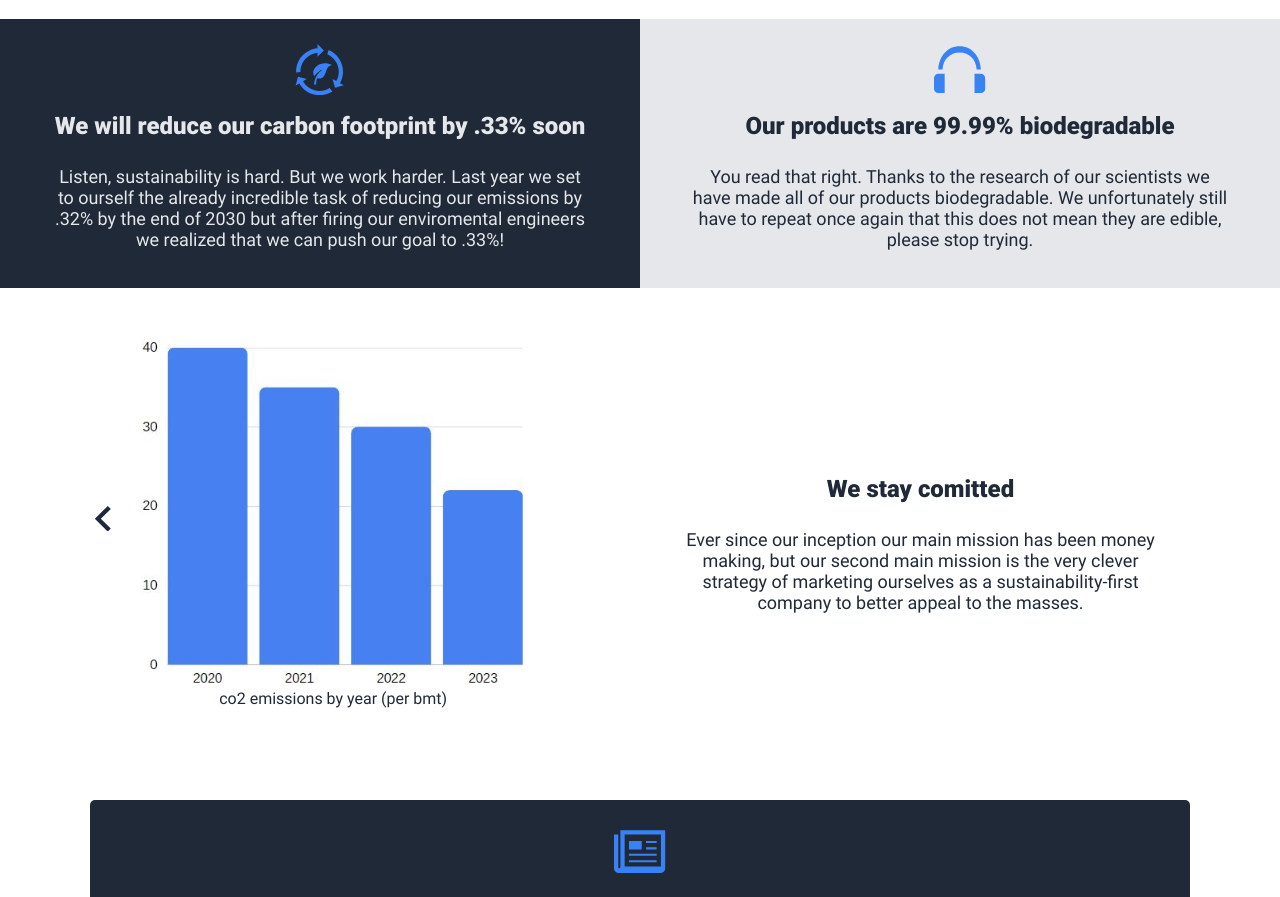
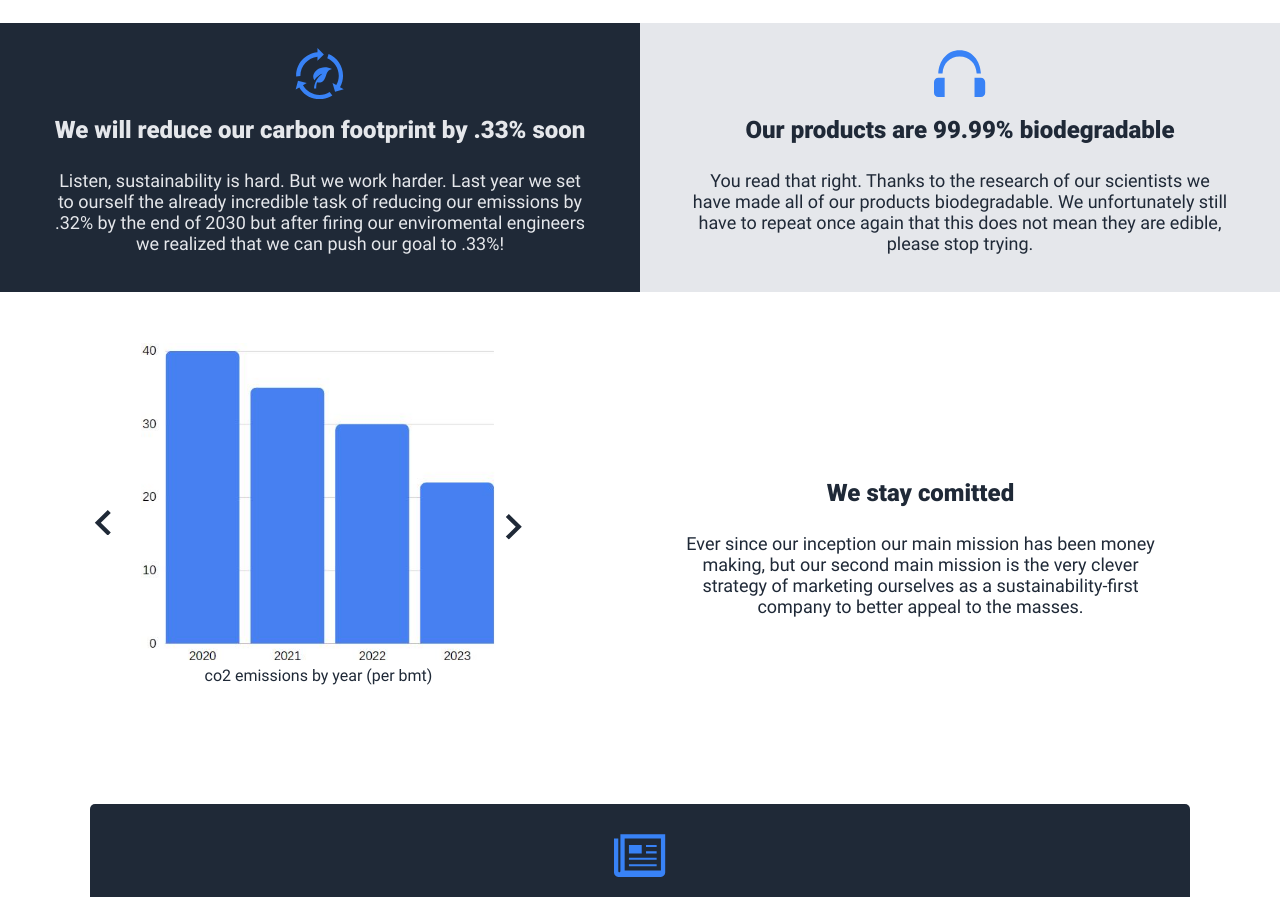
Before and after one commit to botirk38/product-landing-page, a plain HTML site: page sustainability.html in a window 1280 px wide. Shown: the part 472-1369 px from the top of the page. Drawn offline with Linux system fonts and the light colour scheme.

Commit message:
chart arrow fix + wide desktop layout fix

```diff
--- a/sustainability.css
+++ b/sustainability.css
@@ -57,9 +57,6 @@ header nav ul li a.nav-selected {
 .sustainability {
     color: var(--info-section-header-text-color);
     text-align: center;
-    display: flex;
-    flex-wrap: wrap;
-    justify-content: center;
     margin-bottom: 2vw;
 }
 
@@ -73,6 +70,11 @@ header nav ul li a.nav-selected {
     padding: 3vw 0;
     position: relative;
     width: 100%;
+}
+
+.sustainability .sustainability-categories {
+    display: flex;
+    justify-content: space-between;
 }
 
 .sustainability .sustainability-category {
@@ -110,6 +112,7 @@ header nav ul li a.nav-selected {
     box-sizing: border-box;
     display: flex;
     justify-content: space-between;
+    margin: 0 auto;
     padding: 4vw 0;
 }
 
@@ -152,6 +155,7 @@ header nav ul li a.nav-selected {
     top: 0;
     min-height: 32vw;
     min-width: 27.7vw;
+    max-width: 100%;
     opacity: 0;
     transition: opacity 0.2s ease;
 }
@@ -194,6 +198,7 @@ header nav ul li a.nav-selected {
     background-color: var(--dark-bg-color);
     border-radius: 5px;
     color: var(--hero-main-text-color);
+    margin: 0 auto;
     padding: 2vw 0;
     width: 100%;
 }
--- a/sustainability.html
+++ b/sustainability.html
@@ -29,6 +29,7 @@
         <section class="container-wide sustainability">
             <img src="assets/images/sustainability-hero.jpg" alt="hands holding sprout">
             <h1>Sustainability</h1>
+            <section class="sustainability-categories">
                 <section class="sustainability-category">
                     <svg xmlns="http://www.w3.org/2000/svg" width="24" height="24" viewBox="0 0 24 24"><path d="M23.322 19.318l-4.072 1.192-1.193-4.072 1.763.964c.737-1.305 1.18-2.798 1.18-4.402 0-3.681-2.224-6.849-5.396-8.242l.623-1.914c3.975 1.657 6.772 5.579 6.772 10.156 0 1.953-.521 3.779-1.416 5.367l1.739.951zm-11.323 2.682c-3.332 0-6.24-1.825-7.796-4.523l1.769-1.026-4.102-1.089-1.089 4.1 1.694-.982c1.899 3.295 5.447 5.52 9.524 5.52 2.202 0 4.248-.654 5.969-1.768l-1.24-1.588c-1.376.854-2.994 1.356-4.729 1.356zm-8.994-8.876l-.006-.124c0-4.625 3.51-8.433 8.004-8.932l-.004 1.932 3.005-2.996-2.995-3.004-.003 2.05c-5.61.503-10.007 5.21-10.007 10.95l.021.402 1.985-.278zm6.126-.564c-.251.862-.146 1.768.415 2.571.904-1.333 2.588-2.767 3.76-3.039-2.395 1.731-3.735 4.16-3.909 6.908h1.011c-.023-1.038.125-2.345.497-2.934.911.302 1.924.125 2.797-.613 1.724-1.463 1.077-5.14 4.112-5.564-4.07-2.224-7.943.124-8.683 2.671z"/></svg>
                     <h2>We will reduce our carbon footprint by .33% soon</h2>
@@ -46,6 +47,7 @@
                         biodegradable. We unfortunately still have to repeat once again that this does not mean they
                         are edible, please stop trying.
                     </p>
+                </section>
             </section>
             <section class="sustainability-chart container">
                 <div class="carousel">
```
Lines whose indentation alone changed are shown as unchanged.
